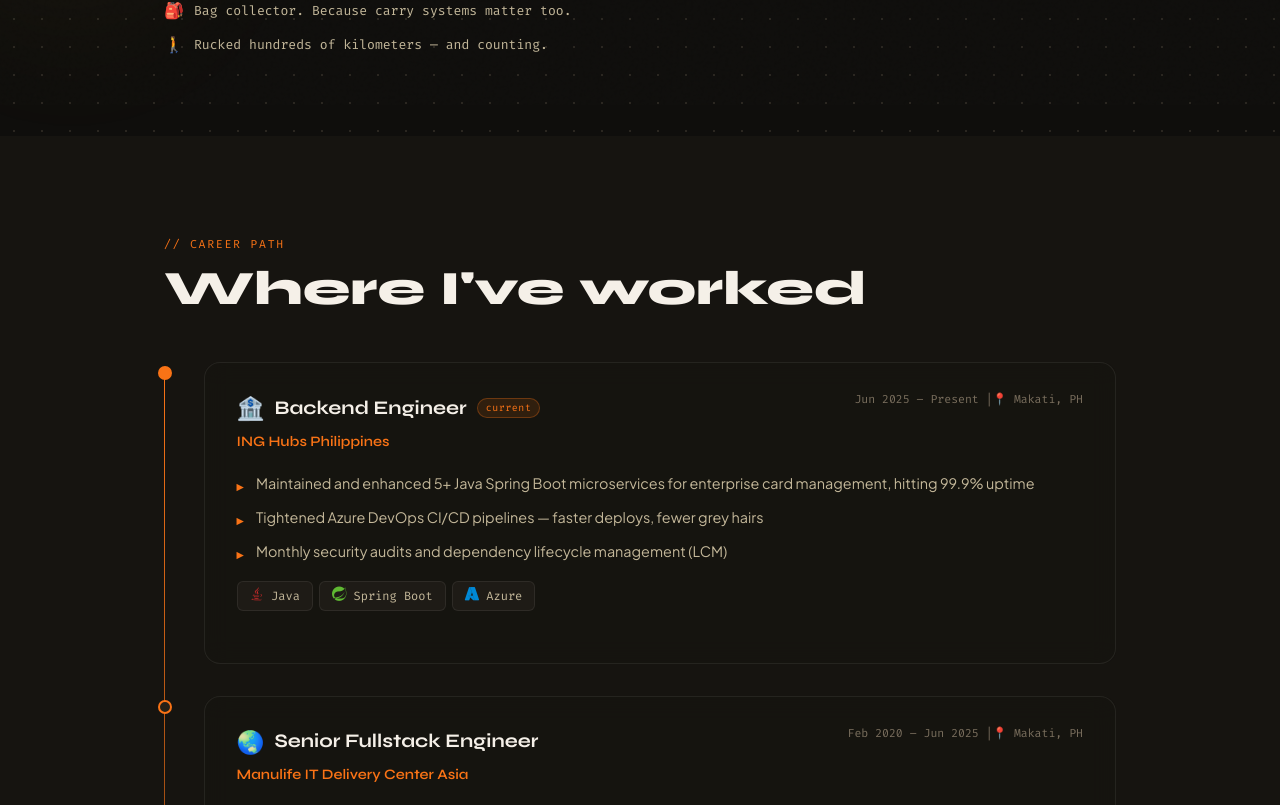
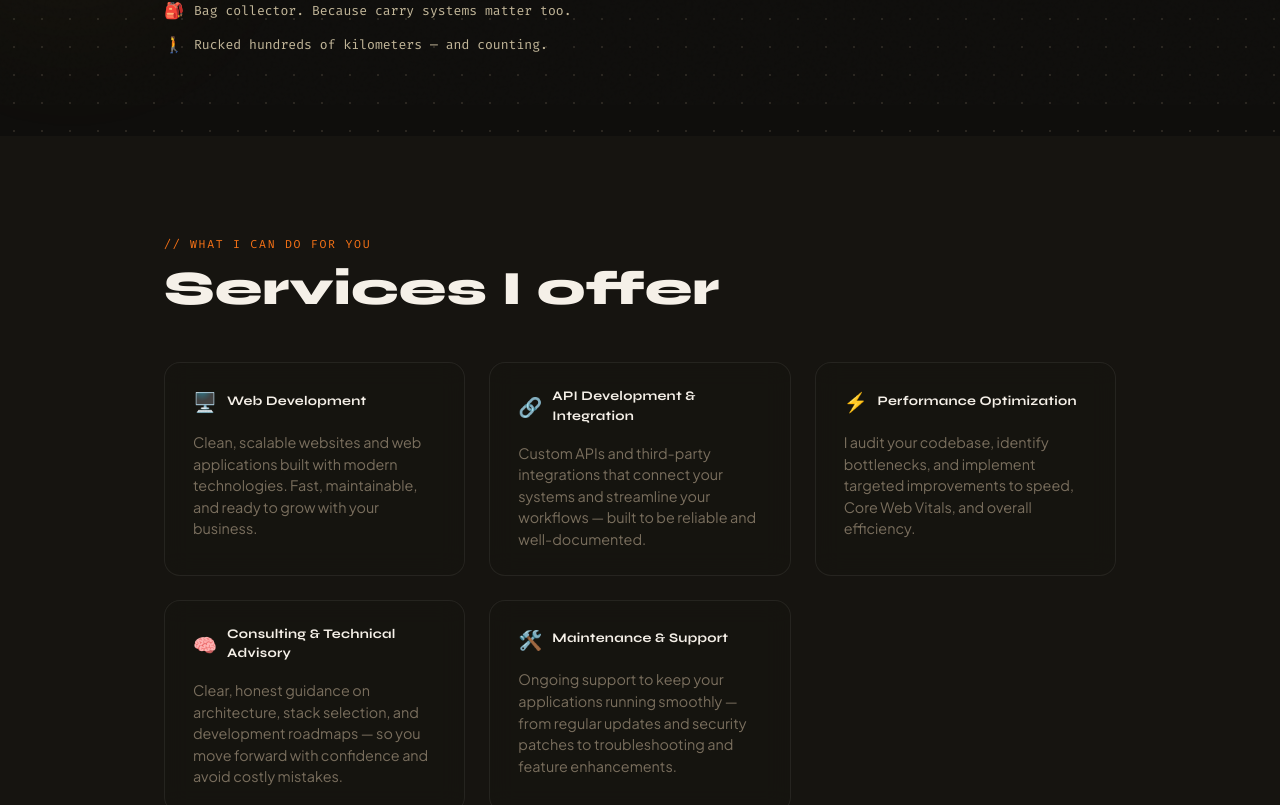
Before and after one commit to thebrodigy/billy-portfolio, a React (Vite) app: page / in a window 1280 px wide. Shown: the part 695-1500 px from the top of the page. Built offline with nearby package versions, Linux system fonts and the light colour scheme.

Commit message:
feat: add services section. align overall layout

```diff
--- a/src/App.jsx
+++ b/src/App.jsx
@@ -7,6 +7,7 @@
 import Skills     from './components/Skills'
 import Contact    from './components/Contact'
 import Footer     from './components/Footer'
+import Services from './components/Services'
 
 export default function App() {
   const { theme, toggle } = useTheme()
@@ -16,6 +17,7 @@
       <Navbar theme={theme} toggleTheme={toggle} />
       <main>
         <Hero />
+        <Services />
         <Experience />
         <Projects />
         <Skills />
--- a/src/components/Contact.jsx
+++ b/src/components/Contact.jsx
@@ -10,7 +10,7 @@
 
 export default function Contact() {
   return (
-    <section id="contact" style={{ padding: '100px 0', background: 'var(--bg)', position: 'relative', overflow: 'hidden' }}>
+    <section id="contact" style={{ padding: '100px 0', background: 'var(--bg2)', position: 'relative', overflow: 'hidden' }}>
       {/* Background glow */}
       <div style={{
         position: 'absolute', bottom: '-100px', right: '-100px',
--- a/src/components/Experience.jsx
+++ b/src/components/Experience.jsx
@@ -3,7 +3,7 @@
 
 export default function Experience() {
   return (
-    <section id="experience" style={{ padding: '100px 0', background: 'var(--bg2)' }}>
+    <section id="experience" style={{ padding: '100px 0', background: 'var(--bg)' }}>
       <div style={{ maxWidth: 1000, margin: '0 auto', padding: '0 24px' }}>
 
         <FadeIn>
--- a/src/components/Footer.jsx
+++ b/src/components/Footer.jsx
@@ -8,7 +8,7 @@
       style={{
         borderTop: '1px solid var(--border)',
         padding: '28px 24px',
-        background: 'var(--bg2)',
+        background: 'var(--bg)',
       }}
     >
       <div style={{
--- a/src/components/Navbar.jsx
+++ b/src/components/Navbar.jsx
@@ -1,6 +1,6 @@
 import { useEffect, useState } from 'react'
 
-const NAV_LINKS = ['About', 'Experience', 'Projects', 'Skills', 'Contact']
+const NAV_LINKS = ['About', 'Services', 'Experience', 'Projects', 'Skills', 'Contact']
 
 const SunIcon = () => (
   <svg width="16" height="16" viewBox="0 0 24 24" fill="none" stroke="currentColor" strokeWidth="2" strokeLinecap="round" strokeLinejoin="round">
@@ -28,17 +28,30 @@
 
 useEffect(() => {
   const onScroll = () => setScrolled(window.scrollY > 40)
-    const onResize = () => {
-      const mobile = window.innerWidth < MOBILE_BREAKPOINT
-      setIsMobile(mobile)
-      if (!mobile) setMenuOpen(false)   // close drawer when expanding to desktop
+  window.addEventListener('scroll', onScroll)
+
+  // Watch each section and update active nav on scroll
+  const observers = []
+  NAV_LINKS.forEach(link => {
+    const el = document.getElementById(link.toLowerCase())
+    if (!el) return
+
+    const obs = new IntersectionObserver(
+      ([entry]) => {
+        if (entry.isIntersecting) setActive(link)
+      },
+      {
+        rootMargin: '-40% 0px -55% 0px', // triggers when section is in the middle of viewport
+        threshold: 0,
       }
+    )
+    obs.observe(el)
+    observers.push(obs)
+  })
 
-    window.addEventListener('scroll', onScroll)
-    window.addEventListener('resize', onResize)
   return () => {
     window.removeEventListener('scroll', onScroll)
-      window.removeEventListener('resize', onResize)
+    observers.forEach(obs => obs.disconnect())
   }
 }, [])
 
--- a/src/components/Projects.jsx
+++ b/src/components/Projects.jsx
@@ -21,7 +21,7 @@
 
 export default function Projects() {
   return (
-    <section id="projects" style={{ padding: '100px 0', background: 'var(--bg)' }}>
+    <section id="projects" style={{ padding: '100px 0', background: 'var(--bg2)' }}>
       <div style={{ maxWidth: 1000, margin: '0 auto', padding: '0 24px' }}>
 
         <FadeIn>
--- /dev/null
+++ b/src/components/Services.jsx
@@ -0,0 +1,49 @@
+import FadeIn from "./FadeIn"
+import { SERVICES } from "../data"
+
+export default function Services() {
+    return (
+        <section id="services" style={{ padding: '100px 0', background: 'var(--bg2)' }}>
+            <div style={{ maxWidth: 1000, margin: '0 auto', padding: '0 24px' }}>
+                <FadeIn>
+                    <div className="section-label">// what i can do for you</div>
+                    <h2 className="section-title">Services I offer</h2>
+                </FadeIn>
+
+                <div style={{
+                    display: 'grid',
+                    gridTemplateColumns: 'repeat(auto-fit, minmax(280px, 1fr))',
+                    gap: 24,
+                    alignItems: 'stretch',
+                    marginBottom: 40,
+                }}>
+
+                    {SERVICES.map((service, i) => (
+                        <FadeIn key={service.name} delay={i * 0.07}>
+                            <div
+                                className="card"
+                                style={{ padding: '24px 28px', height: '100%' }}
+                            >
+                                <div style={{ display: 'flex', alignItems: 'center', gap: 10, marginBottom: 16 }}>
+                                    <span style={{ fontSize: '1.2rem' }}>{service.emoji}</span>
+                                    <span style={{
+                                        fontFamily: 'Syne, sans-serif',
+                                        fontWeight: 700,
+                                        fontSize: '0.82rem',
+                                        color: 'var(--text)',
+                                        letterSpacing: '0.02em',
+                                    }}>
+                                        {service.name}
+                                    </span>
+                                </div>
+                                <div style={{ color: 'var(--muted)', fontSize: '0.9rem', lineHeight: 1.5 }} >
+                                    {service.description}
+                                </div>
+                            </div>
+                        </FadeIn>
+                    ))}
+                </div>
+            </div>
+        </section>
+    )
+}
--- a/src/components/Skills.jsx
+++ b/src/components/Skills.jsx
@@ -3,7 +3,7 @@
 
 export default function Skills() {
   return (
-    <section id="skills" style={{ padding: '100px 0', background: 'var(--bg2)' }}>
+    <section id="skills" style={{ padding: '100px 0', background: 'var(--bg)' }}>
       <div style={{ maxWidth: 1000, margin: '0 auto', padding: '0 24px' }}>
 
         <FadeIn>
--- a/src/data/index.js
+++ b/src/data/index.js
@@ -17,6 +17,35 @@
   { value: '40+',      label: 'Microservices built & maintained' },
   { value: '500K', label: 'Annual cloud savings' },
   { value: '99.9%',    label: 'Uptime maintained' },
+]
+
+// ── Services ────────────────────────────────────────────────
+export const SERVICES = [
+  {
+    name: 'Web Development',
+    description: 'Clean, scalable websites and web applications built with modern technologies. Fast, maintainable, and ready to grow with your business.',
+    emoji: '🖥️',
+  },
+  {
+    name: 'API Development & Integration',
+    description: 'Custom APIs and third-party integrations that connect your systems and streamline your workflows — built to be reliable and well-documented.',
+    emoji: '🔗',
+  },
+  {
+    name: 'Performance Optimization',
+    description: 'I audit your codebase, identify bottlenecks, and implement targeted improvements to speed, Core Web Vitals, and overall efficiency.',
+    emoji: '⚡',
+  },
+  {
+    name: 'Consulting & Technical Advisory',
+    description: 'Clear, honest guidance on architecture, stack selection, and development roadmaps — so you move forward with confidence and avoid costly mistakes.',
+    emoji: '🧠',
+  },
+  {
+    name: 'Maintenance & Support',
+    description: 'Ongoing support to keep your applications running smoothly — from regular updates and security patches to troubleshooting and feature enhancements.',
+    emoji: '🛠️',
+  }
 ]
 
 // ── Experience ────────────────────────────────────────────────
```
Lines whose indentation alone changed are shown as unchanged.
